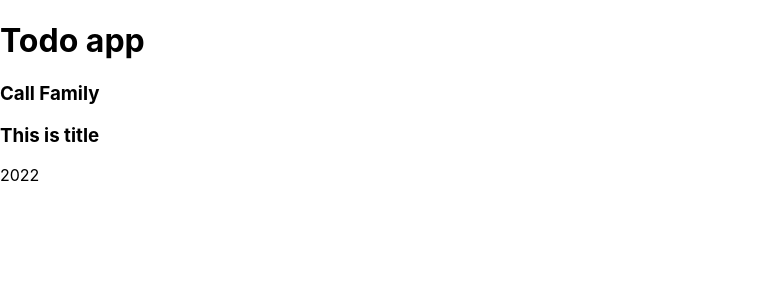
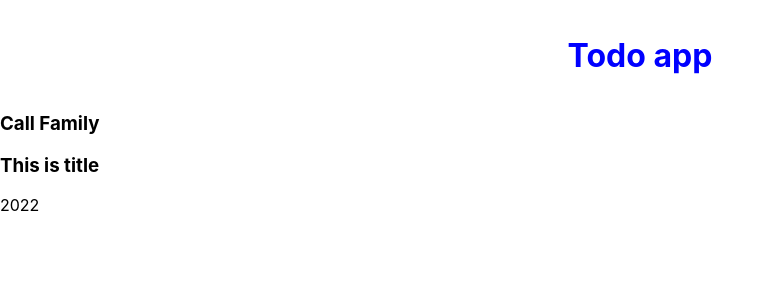
Before and after one commit to mmraihan/React, a React (Create React App) app in the folder my-app/: page / in a window 1280 px wide. Shown: the top 300 px of the page, without its empty margins (0-775 px from the left). Built offline with nearby package versions, Linux system fonts and the light colour scheme.

Commit message:
Styling in CSS.

```diff
--- a/my-app/public/index.html
+++ b/my-app/public/index.html
@@ -3,6 +3,7 @@
   <head>
 
     <title>My App</title>
+    <link rel="stylesheet" href="style.css">
   </head>
   <body>
 
--- /dev/null
+++ b/my-app/public/style.css
@@ -0,0 +1,6 @@
+.headingStyle{
+    background-color: white;
+    color: blue;
+    padding: 15px;
+    text-align: center;
+}
--- a/my-app/src/index.js
+++ b/my-app/src/index.js
@@ -12,8 +12,12 @@ const date =new Date();
 const currentYear = date.getFullYear();
 root.render(
  <div>
-   <h1>Todo app</h1>
-   <h3>Call Family</h3>
+   {/* inlinne css */}
+  {/* <h1 style={{color: "red"}}>Todo app</h1>  */}
+
+  <h1 className='headingStyle'>Todo app</h1>
+
+   <h3 >Call Family</h3>
    <h3>{todoTitle}</h3>
    <p>{currentYear}</p>
 
```
